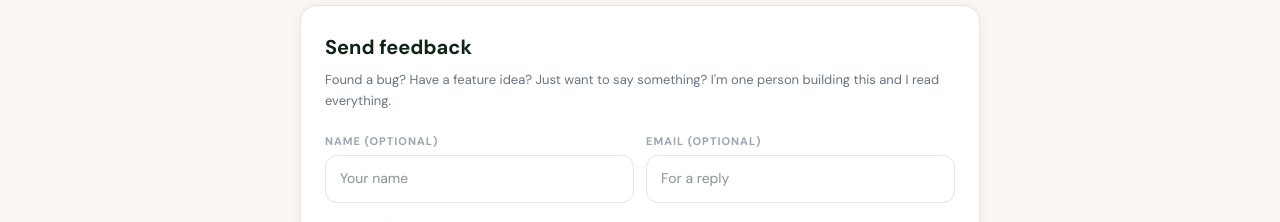
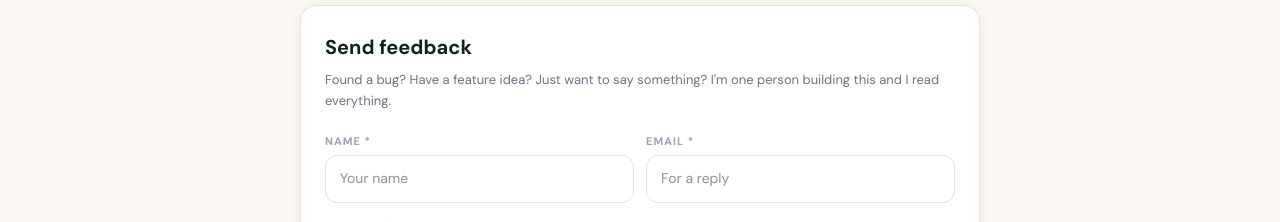
Before and after one commit to kashyap-j/CorpusCalc, a React (Vite) app: page /about in a window 1280 px wide. Shown: the part 1580-1802 px from the top of the page. Built offline with nearby package versions, Linux system fonts and the light colour scheme; no server answers; a web font is replaced by a local one.

Commit message:
fix: Supabase RLS fixes and feedback form updates

```diff
--- a/src/pages/AboutPage.tsx
+++ b/src/pages/AboutPage.tsx
@@ -53,12 +53,11 @@ function FeedbackForm() {
 
   const submit = async (e: React.FormEvent) => {
     e.preventDefault();
-    if (!msg.trim() || rateLimited) return;
+    if (!name.trim() || !email.trim() || !msg.trim() || rateLimited) return;
     setStatus('sending');
     try {
       const { error } = await supabase
-        .from('feedback')
-        .insert([{ name: name.trim() || null, email: email.trim() || null, message: msg.trim() }]);
+        .rpc('submit_feedback', { p_name: name, p_email: email, p_message: msg });
       if (error) throw error;
       const updated = [...submissions, Date.now()];
       recordSubmission(submissions);
@@ -102,12 +101,12 @@ function FeedbackForm() {
     <form onSubmit={submit} style={{ display: 'flex', flexDirection: 'column', gap: '14px' }}>
       <div className="about-2col-feedback">
         <div>
-          <label htmlFor="feedback-name" style={lbl}>Name (optional)</label>
-          <input id="feedback-name" type="text" placeholder="Your name" value={name} onChange={e => setName(e.target.value)} style={inp} />
+          <label htmlFor="feedback-name" style={lbl}>Name *</label>
+          <input id="feedback-name" type="text" placeholder="Your name" value={name} onChange={e => setName(e.target.value)} style={inp} required />
         </div>
         <div>
-          <label htmlFor="feedback-email" style={lbl}>Email (optional)</label>
-          <input id="feedback-email" type="email" placeholder="For a reply" value={email} onChange={e => setEmail(e.target.value)} style={inp} />
+          <label htmlFor="feedback-email" style={lbl}>Email *</label>
+          <input id="feedback-email" type="email" placeholder="For a reply" value={email} onChange={e => setEmail(e.target.value)} style={inp} required />
         </div>
       </div>
       <div>
@@ -131,12 +130,12 @@ function FeedbackForm() {
       </div>
       <button
         type="submit"
-        disabled={status === 'sending' || !msg.trim() || rateLimited}
+        disabled={status === 'sending' || !name.trim() || !email.trim() || !msg.trim() || rateLimited}
         style={{
           padding: '12px 24px', borderRadius: '12px', border: 'none',
-          background: status === 'sending' || !msg.trim() || rateLimited ? '#9CA3AF' : '#0f2318',
+          background: status === 'sending' || !name.trim() || !email.trim() || !msg.trim() || rateLimited ? '#9CA3AF' : '#0f2318',
           color: '#fff', fontSize: '14px', fontWeight: 700,
-          fontFamily: 'var(--font-body)', cursor: status === 'sending' || !msg.trim() || rateLimited ? 'not-allowed' : 'pointer',
+          fontFamily: 'var(--font-body)', cursor: status === 'sending' || !name.trim() || !email.trim() || !msg.trim() || rateLimited ? 'not-allowed' : 'pointer',
           transition: 'all 0.2s',
         }}
       >
```
